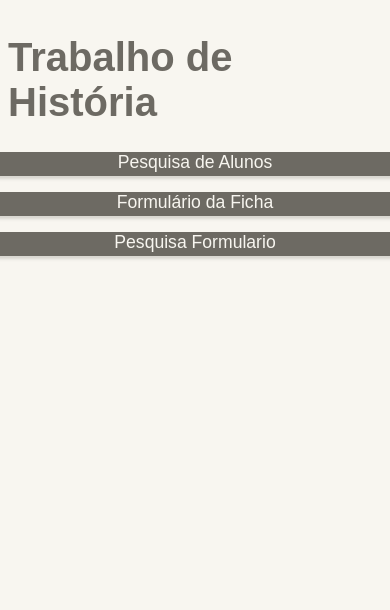
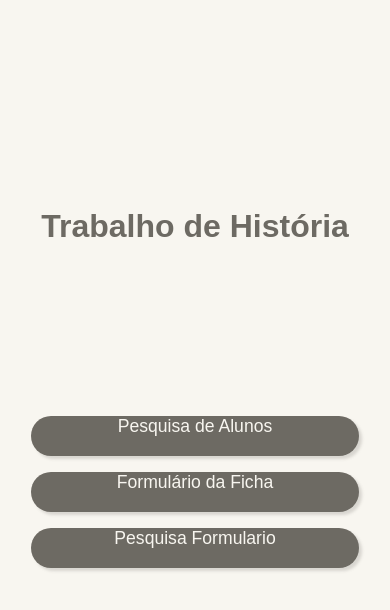
Before and after one commit to Endrigogustavo/Pesquisa-Historia, a plain HTML site: page index.html in a window 390 px wide. Drawn offline with Linux system fonts and the light colour scheme.

Commit message:
Reponsividade Site

```diff
--- a/Assets/home.css
+++ b/Assets/home.css
@@ -40,3 +40,48 @@ h1{
     transform: scale(1.02);
     transition-duration: 0.5s;
 }
+
+
+@media only screen and (max-width:450px){
+    .container{
+        display: flex;
+        flex-direction: column;
+        justify-content: center;
+        align-items: center;
+    }
+
+    h1{
+        color: #6d6a63;
+        font-size: 2.0rem;
+        margin-top: 200px;
+    }
+
+    .div__botoes{
+        display: flex;
+        flex-direction: column;
+        margin-top: 40%;
+    }
+
+    .btn{
+        text-align: center;
+        justify-items: center;
+        text-decoration: none;
+        color: #f8f6f0 !important;
+        background-color: #6d6a63 !important;
+        box-shadow: 3px 3px 3px #6d6a633a;
+        font-size: 1.1em;
+        margin-bottom: 1rem;
+        width: 20.5rem;
+        height: 2.5rem;
+        border-radius: 1.5rem;
+        border: none;
+        cursor: pointer;
+    }
+
+    .btn:hover{
+        box-shadow: 4px 4px 4px #6d6a633a;
+        transform: scale(1.02);
+        transition-duration: 0.5s;
+    }
+
+}
```
Also changed, not shown: Assets/Form.css (+17 -22 lines).
